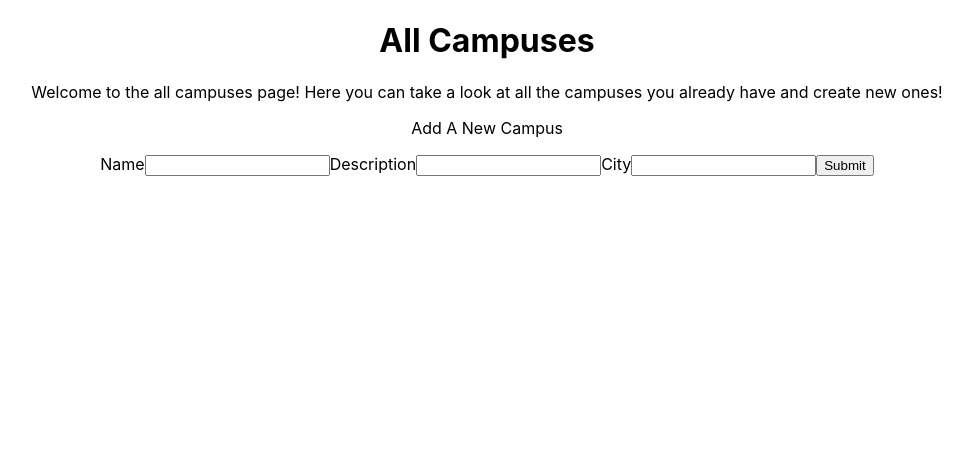
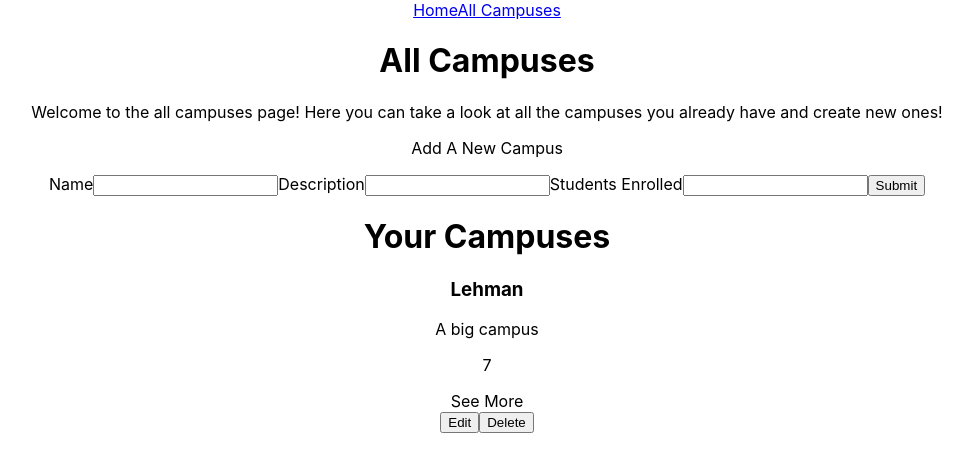
Before and after one commit to duvivierbri/FullStackCRUDApplication, a React (Create React App) app: page /all-campus in a window 1280 px wide. Shown: the top 472 px of the page, without its empty margins (153-1126 px from the left). Built offline with nearby package versions, Linux system fonts and the light colour scheme.

Commit message:
Added some mock data in the AllCampus.js to get a visual of what each card looks like, implemented the browser route in the app.js file, changed HomepageRender.js to Homepage.js, and created the singlecampus page

```diff
--- a/package.json
+++ b/package.json
@@ -6,8 +6,10 @@
     "@testing-library/jest-dom": "^5.14.1",
     "@testing-library/react": "^11.2.7",
     "@testing-library/user-event": "^12.8.3",
+    "axios": "^0.21.1",
     "react": "^17.0.2",
     "react-dom": "^17.0.2",
+    "react-router-dom": "^5.2.0",
     "react-scripts": "4.0.3",
     "web-vitals": "^1.1.2"
   },
--- a/src/App.js
+++ b/src/App.js
@@ -1,12 +1,28 @@
+import {Route, Switch, Link, BrowserRouter} from 'react-router-dom';
 import logo from './logo.svg';
 import './App.css';
-import PageRender from './Components/HomepageRender';
+import PageRender from './Components/Homepage';
 import AllCampus from './Components/AllCampus';
+import Homepage from './Components/Homepage';
 
 function App() {
   return (
     <div className="App">
-      <AllCampus/>
+      <BrowserRouter>
+        <Link to="/">Home</Link>
+        <Link to="/all-campus">All Campuses</Link>
+
+        <Switch>
+          <Route exact path="/">
+            <Homepage />
+          </Route>
+
+          <Route path="/all-campus">
+            <AllCampus />
+          </Route>
+        </Switch>
+
+      </BrowserRouter>
     </div>
   );
 }
--- a/src/Components/AddCampus.js
+++ b/src/Components/AddCampus.js
@@ -6,13 +6,13 @@ function AddCampus(props){
         <div>
             <form>
                 <p>Add A New Campus</p>
-                <label for="name">Name</label>
+                <label>Name</label>
                 <input name="name" type="text" />
 
-                <label for="description">Description</label>
+                <label>Description</label>
                 <input name="description" type="text" />
 
-                <label for="address">City</label>
+                <label>Students Enrolled</label>
                 <input name="address" type="text" />
 
                 <button type="submit">Submit</button>
--- a/src/Components/AllCampus.js
+++ b/src/Components/AllCampus.js
@@ -1,5 +1,6 @@
 import React, { Component } from "react"
 import ReactDOM from 'react-dom';
+import axios from "axios";
 
 //importing components
 import CampusCard from "./CampusCard";
@@ -8,14 +9,65 @@ import AddCampus from "./AddCampus";
 
 class AllCampus extends Component{
     state = {
-        campusData: [] //List of campus objects (each campus) in database
+        campusData: [{"name":"Lehman", "description":"A big campus", "students": 7}], //List of campus objects (each campus) in database
+        loadMsg: ""
+    }
+
+    componentDidMount(){
+        //get data when site first opens
+        //this.fetchData();
+
+        if (this.state.campusData.length == 0){
+            this.setState({
+                loadMsg: "You have no campuses in database"
+            });
+        } else {
+            this.setState({
+                loadMsg: "Your Campuses"
+            });
+        }
+    }
+
+    fetchData = () => {
+        axios.get('./data.json')
+        .then(function (response) {
+            // handle success
+            console.log(response);
+        })
+        .catch(function (error) {
+            // handle error
+            console.log(error);
+        });
+
+
+        /*
+        fetch('./data.json', {
+            headers: {
+              'Content-Type': 'application/json',
+              'Accept': 'application/json'
+             },
+             body: JSON.stringify(data)
+          })
+          .then((response) => response.json())
+          .then((data) => {
+            console.log('Campus Data: ' + data);
+            this.setState({
+                campusData: data.name
+            })
+          }).catch((error) => {
+              console.log(error);
+          });
+          */
     }
 
     render(){
+        const showCards = this.state.campusData.map(card => <CampusCard campus={card}/>)
         return(
             <div>
                 <AllCampusHeader/>
                 <AddCampus/>
+                <h1>{this.state.loadMsg}</h1>
+                {showCards}
             </div>
         )
     }
--- a/src/Components/CampusCard.js
+++ b/src/Components/CampusCard.js
@@ -5,16 +5,23 @@ function CampusCard(props){
     return (
         <div className="campusCard">
             <div className="campusTitle">
-                <h1>{props.campusTitle}</h1>
+                <h3>{props.campus.name}</h3>
             </div>
 
             <div className="CampusDescription">
-                <p>{props.campusDescription}</p>
+                <p>{props.campus.description}</p>
+            </div>
+
+            <div className="CampusStudentsEnrolled">
+                <p>{props.campus.students}</p>
             </div>
 
             <div className="LinkToDetailsPage">
                 <a href={props.detailsLink}>See More</a>
             </div>
+
+            <button>Edit</button>
+            <button>Delete</button>
         </div>
 
     )
--- a/src/Components/Header.js
+++ b/src/Components/Header.js
@@ -5,7 +5,6 @@ function Header(props){
     return (
         <div>
             <h1>Welcome to the College Search Homepage!</h1>
-
         </div>
 
     )
--- a/src/Components/HomepageRender.js
+++ b/src/Components/Homepage.js
@@ -4,10 +4,10 @@ import ReactDOM from 'react-dom';
 //importing components
 import Header from "./Header";
 
-class PageRender extends Component{
+class Homepage extends Component{
     render(){
         return(
             <Header/>
         )
     }
-}export default PageRender;
+}export default Homepage;
--- /dev/null
+++ b/src/Components/data.json
@@ -0,0 +1,6 @@
+{
+    "campus": {
+        "name":"John",
+        "age":30
+    }
+}
```
Also changed, not shown: src/Components/SingleCampus.js (added), 1 other file (tests, documents, lock files or other folders).
